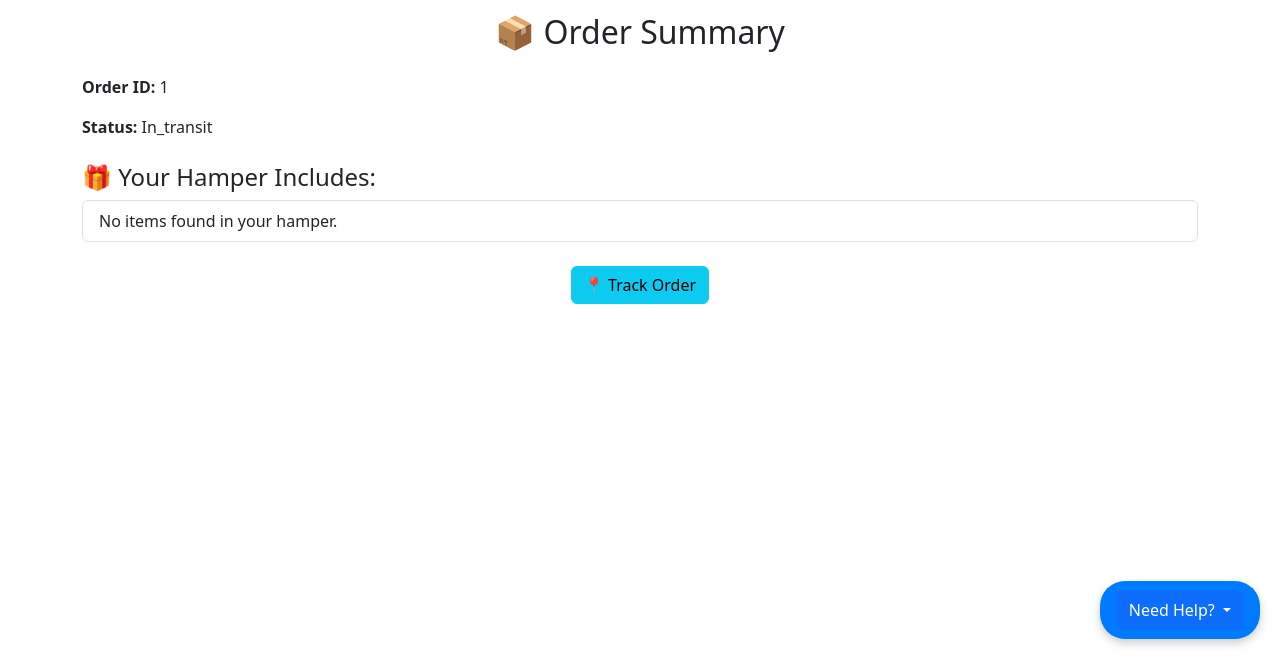
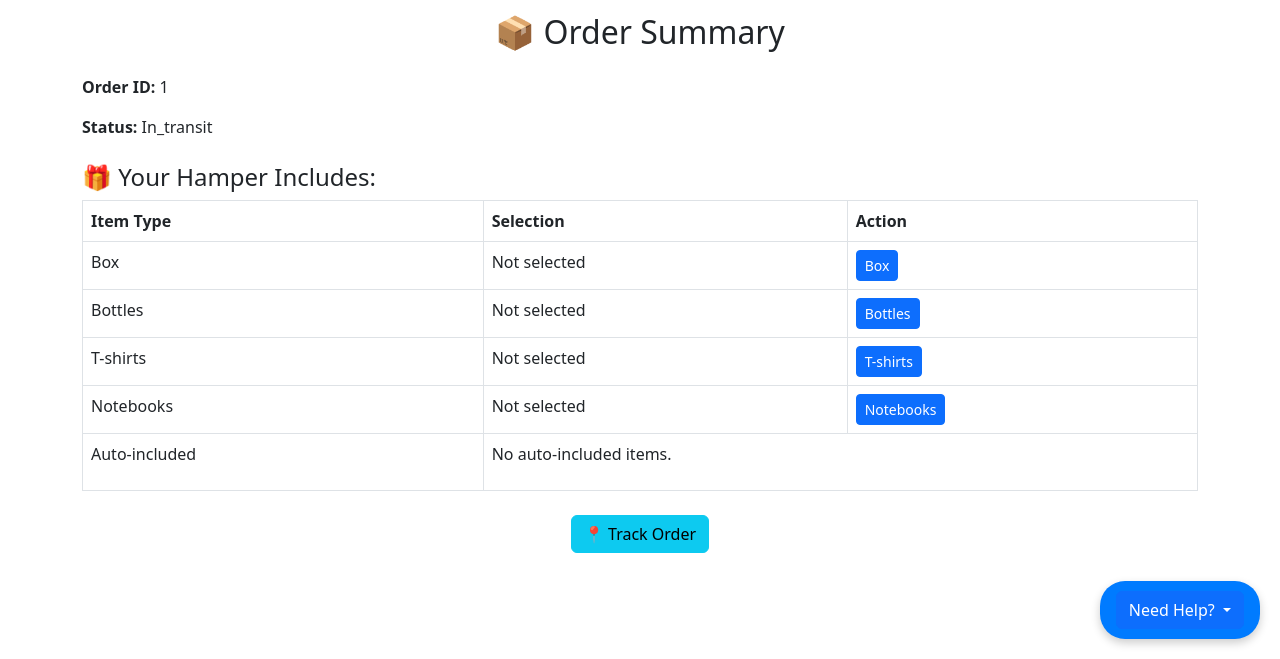
Before and after one commit to VishKhandelwal/GiftEcommerce, a Django app: page /orders/summary/ in a window 1280 px wide. Shown: the part 141-800 px from the top of the page. Run offline with Django 5.2, Linux system fonts and the light colour scheme; a user stored in the database is signed in; data comes from the database, SQL or seed files in the repository; parts of the project's set-up code (start-up, migrations or seed data) failed here and were passed over.

Commit message:
Update all changes

```diff
--- a/orders/templates/orders/summary.html
+++ b/orders/templates/orders/summary.html
@@ -1,4 +1,5 @@
 {% extends 'base.html' %}
+
 {% block content %}
 <div class="container mt-5">
   <h2 class="text-center">📦 Order Summary</h2>
@@ -16,16 +17,76 @@
     </div>
 
     <h4 class="mt-4">🎁 Your Hamper Includes:</h4>
-      <ul class="list-group">
-        {% for item in hamper_items %}
-          <li class="list-group-item d-flex justify-content-between align-items-center">
-            {{ item.product.name }}
-            <span class="badge bg-primary rounded-pill">Qty: {{ item.quantity }}</span>
-          </li>
-        {% empty %}
-          <li class="list-group-item">No items found in your hamper.</li>
+
+    <table class="table table-bordered">
+      <thead>
+        <tr>
+          <th>Item Type</th>
+          <th>Selection</th>
+          <th>Action</th>
+        </tr>
+      </thead>
+      <tbody>
+        <tr>
+          <td>Box</td>
+          <td>
+            {% if selected_items.Box %}
+              {{ selected_items.Box.product.name }}
+            {% else %}
+              Not selected
+            {% endif %}
+          </td>
+          <td><a href="{% url 'products:choose_box' %}" class="btn btn-sm btn-primary">Box</a></td>
+        </tr>
+        <tr>
+          <td>Bottles</td>
+          <td>
+            {% if selected_items.Bottles %}
+              {{ selected_items.Bottles.product.name }}
+            {% else %}
+              Not selected
+            {% endif %}
+          </td>
+          <td><a href="{% url 'products:choose_items' %}?category=Bottles" class="btn btn-sm btn-primary">Bottles</a></td>
+        </tr>
+        <tr>
+          <td>T-shirts</td>
+          <td>
+            {% if selected_items.Tshirts %}
+              {{ selected_items.Tshirts.product.name }}
+            {% else %}
+              Not selected
+            {% endif %}
+          </td>
+          <td><a href="{% url 'products:choose_items' %}?category=T-shirts" class="btn btn-sm btn-primary">T-shirts</a></td>
+        </tr>
+        <tr>
+          <td>Notebooks</td>
+          <td>
+            {% if selected_items.Notebooks %}
+              {{ selected_items.Notebooks.product.name }}
+            {% else %}
+              Not selected
+            {% endif %}
+          </td>
+          <td><a href="{% url 'products:choose_items' %}?category=Notebooks" class="btn btn-sm btn-primary">Notebooks</a></td>
+        </tr>
+        <tr>
+          <td>Auto-included</td>
+          <td colspan="2">
+            {% if selected_items.AutoIncluded %}
+              <ul>
+                {% for item in selected_items.AutoIncluded %}
+                  <li>{{ item }}</li>
                 {% endfor %}
               </ul>
+            {% else %}
+              <p>No auto-included items.</p>
+            {% endif %}
+          </td>
+        </tr>
+      </tbody>
+    </table>
 
     <div class="text-center mt-4">
       <a href="{% url 'orders:track_order' %}" class="btn btn-info">📍 Track Order</a>
```
Lines whose indentation alone changed are shown as unchanged.
